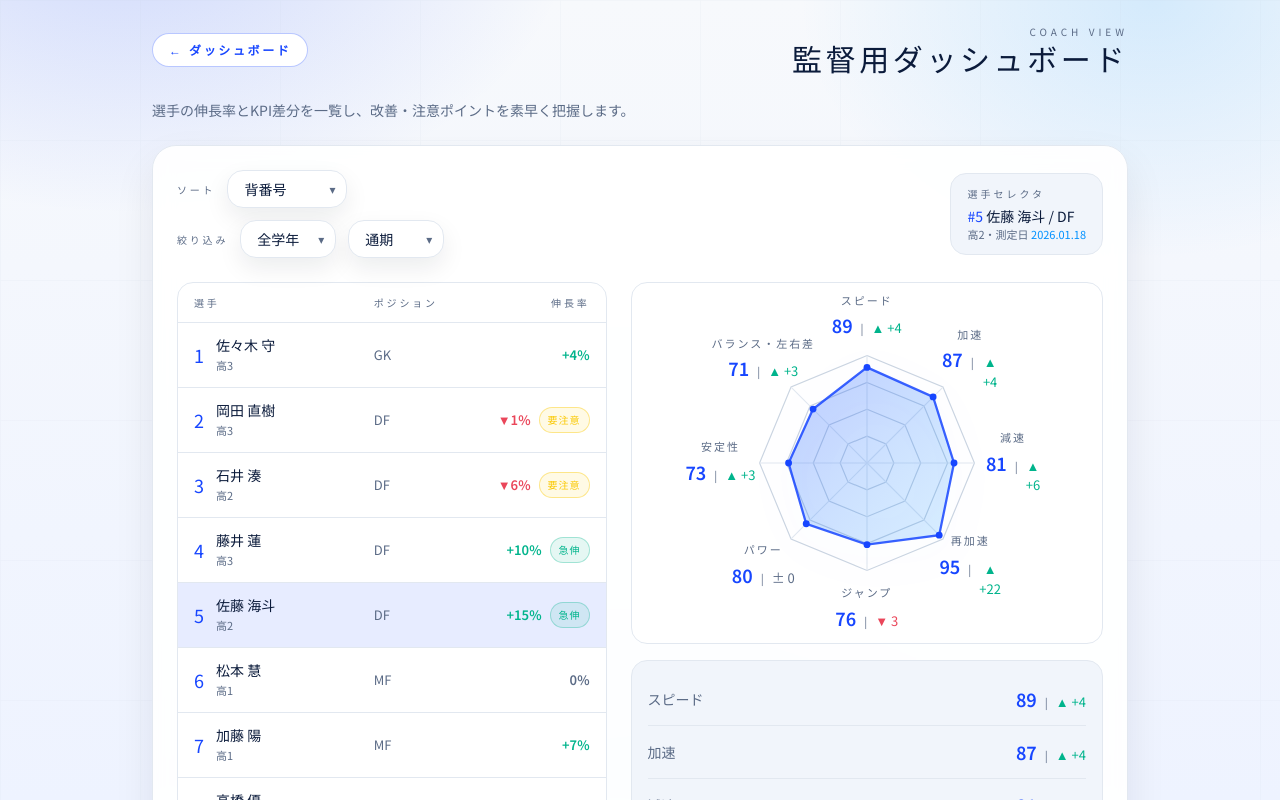
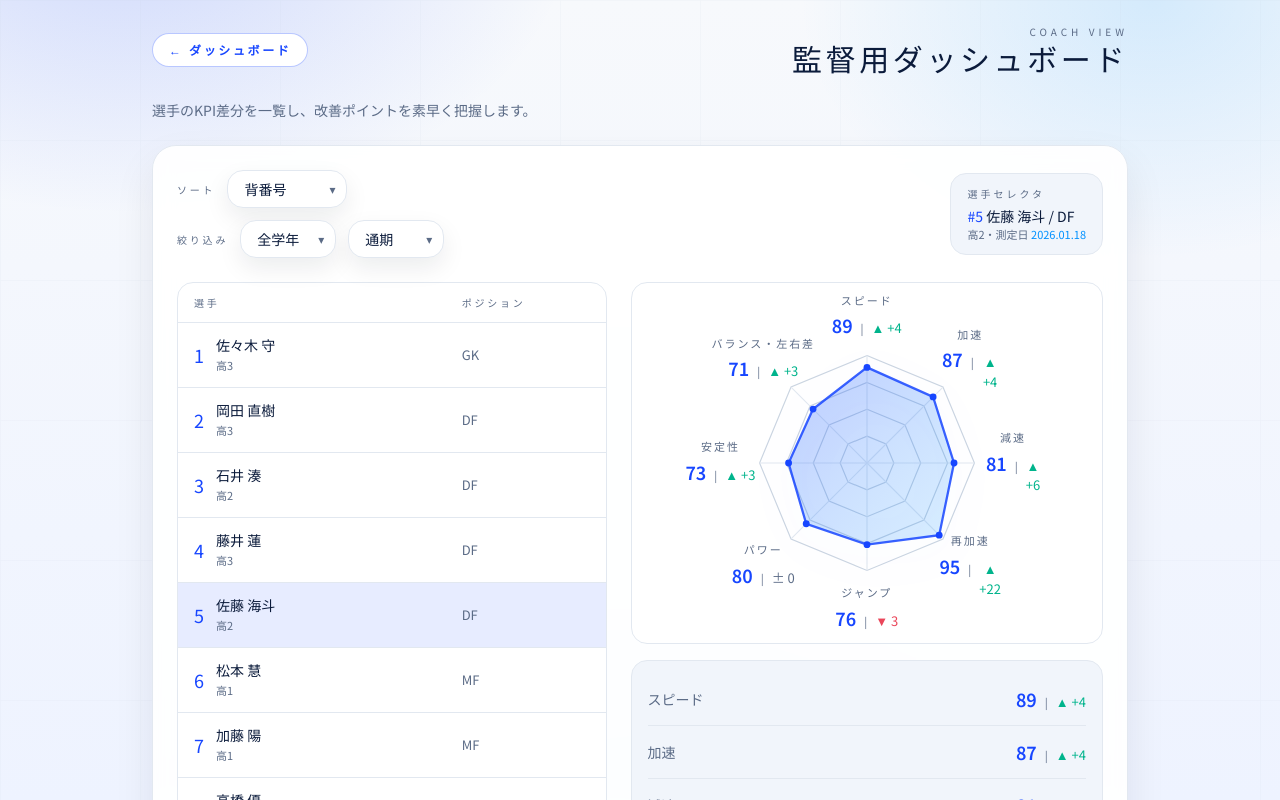
Before and after one commit to shohagiwara97/SSV_0118MG, a Next.js app in the folder pwa/: page /coach in a window 1280 px wide. Shown: the top 800 px of the page. Built offline with nearby package versions, Linux system fonts and the light colour scheme.

Commit message:
監督画面の修正

```diff
--- a/pwa/app/coach/page.tsx
+++ b/pwa/app/coach/page.tsx
@@ -9,7 +9,7 @@ import {
   coachPlayerReports
 } from "../lib/coachData";
 
-type CoachSortKey = "name" | "grade" | "position" | "number" | "growthRate" | "fatigueFlag";
+type CoachSortKey = "name" | "grade" | "position" | "number";
 
 type SortDirection = "asc" | "desc";
 
@@ -17,18 +17,14 @@ const sortOptions: { id: CoachSortKey; label: string }[] = [
   { id: "name", label: "選手名" },
   { id: "grade", label: "学年" },
   { id: "position", label: "ポジション" },
-  { id: "number", label: "背番号" },
-  { id: "growthRate", label: "伸長率" },
-  { id: "fatigueFlag", label: "疲労フラグ" }
+  { id: "number", label: "背番号" }
 ];
 
 const sortDirections: Record<CoachSortKey, SortDirection> = {
   name: "asc",
   grade: "asc",
   position: "asc",
-  number: "asc",
-  growthRate: "desc",
-  fatigueFlag: "desc"
+  number: "asc"
 };
 
 const gradeOptions = [
@@ -70,31 +66,9 @@ const comparePlayers = (
       return (positionOrder[a.position] ?? 9) - (positionOrder[b.position] ?? 9);
     case "number":
       return a.number - b.number;
-    case "growthRate":
-      return a.growthRate - b.growthRate;
-    case "fatigueFlag":
-      return Number(a.fatigueFlag) - Number(b.fatigueFlag);
     default:
       return 0;
   }
-};
-
-const statusBadgeStyles: Record<string, string> = {
-  上位: "border-accent/30 text-accent bg-accent/10",
-  急伸: "border-success/30 text-success bg-success/10",
-  要注意: "border-warning/40 text-warning bg-warning/10"
-};
-
-const formatGrowthRate = (value: number) => {
-  if (value > 0) return `+${value}%`;
-  if (value < 0) return `▼${Math.abs(value)}%`;
-  return "0%";
-};
-
-const growthRateTone = (value: number) => {
-  if (value > 0) return "text-success";
-  if (value < 0) return "text-danger";
-  return "text-muted";
 };
 
 const formatDelta = (value: number) => {
@@ -164,7 +138,7 @@ export default function CoachPage() {
       </header>
 
       <p className="text-base leading-relaxed text-muted sm:text-sm sm:leading-normal">
-        選手の伸長率とKPI差分を一覧し、改善・注意ポイントを素早く把握します。
+        選手のKPI差分を一覧し、改善ポイントを素早く把握します。
       </p>
 
       <section className="neon-card rounded-3xl p-4 sm:p-6">
@@ -249,28 +223,13 @@ export default function CoachPage() {
 
         <div className="mt-6 grid gap-5 md:grid-cols-[1fr_1.05fr] md:gap-6 lg:grid-cols-[1fr_1.1fr]">
           <div className="overflow-hidden rounded-2xl border border-line bg-white">
-            <div className="hidden grid-cols-[1.4fr_0.7fr_1fr] gap-3 border-b border-line px-4 py-3 text-[10px] uppercase tracking-[0.28em] text-muted sm:grid">
+            <div className="hidden grid-cols-[1.4fr_0.7fr] gap-3 border-b border-line px-4 py-3 text-[10px] uppercase tracking-[0.28em] text-muted sm:grid">
               <span>選手</span>
               <span>ポジション</span>
-              <span className="text-right">伸長率</span>
             </div>
             <div className="divide-y divide-line">
               {sortedPlayerList.map((player) => {
-                const statusClass = player.statusBadge
-                  ? statusBadgeStyles[player.statusBadge]
-                  : "";
                 const isSelected = player.id === activePlayerId;
-                const badge = player.statusBadge ? (
-                  <span
-                    className={`rounded-full border px-2 py-0.5 text-[10px] uppercase tracking-[0.1em] ${statusClass}`}
-                  >
-                    {player.statusBadge}
-                  </span>
-                ) : player.fatigueFlag ? (
-                  <span className="rounded-full border border-warning/40 bg-warning/10 px-2 py-0.5 text-[10px] uppercase tracking-[0.1em] text-warning">
-                    要注意
-                  </span>
-                ) : null;
 
                 return (
                   <button
@@ -278,7 +237,7 @@ export default function CoachPage() {
                     type="button"
                     onClick={() => setSelectedPlayerId(player.id)}
                     aria-pressed={isSelected}
-                    className={`grid w-full gap-3 px-4 py-3 text-left text-sm transition focus-visible:outline-none focus-visible:ring-2 focus-visible:ring-accent/30 sm:grid-cols-[1.4fr_0.7fr_1fr] sm:items-center sm:text-[13px] ${isSelected ? "bg-accent/10" : "hover:bg-surfaceAlt"}`}
+                    className={`grid w-full gap-3 px-4 py-3 text-left text-sm transition focus-visible:outline-none focus-visible:ring-2 focus-visible:ring-accent/30 sm:grid-cols-[1.4fr_0.7fr] sm:items-center sm:text-[13px] ${isSelected ? "bg-accent/10" : "hover:bg-surfaceAlt"}`}
                   >
                     <div className="sm:hidden">
                       <div className="flex items-center justify-between gap-3">
@@ -290,12 +249,6 @@ export default function CoachPage() {
                             <p className="text-sm text-ink">{player.name}</p>
                             <p className="text-[11px] text-muted">{player.grade}</p>
                           </div>
-                        </div>
-                        <div className="flex flex-col items-end gap-2">
-                          <span className={`font-semibold ${growthRateTone(player.growthRate)}`}>
-                            {formatGrowthRate(player.growthRate)}
-                          </span>
-                          {badge}
                         </div>
                       </div>
                       <p className="mt-2 text-xs text-muted">
@@ -311,12 +264,6 @@ export default function CoachPage() {
                       </div>
                     </div>
                     <span className="hidden text-muted sm:block">{player.position}</span>
-                    <div className="hidden flex-wrap items-center justify-end gap-2 sm:flex">
-                      <span className={`font-semibold ${growthRateTone(player.growthRate)}`}>
-                        {formatGrowthRate(player.growthRate)}
-                      </span>
-                      {badge}
-                    </div>
                   </button>
                 );
               })}
--- a/pwa/app/lib/coachData.ts
+++ b/pwa/app/lib/coachData.ts
@@ -67,7 +67,7 @@ export const coachFilterControls: CoachFilterControl[] = [
   {
     id: "sort",
     label: "選手",
-    helperText: "選手名/学年/ポジション/背番号/伸長率/疲労フラグ"
+    helperText: "選手名/学年/ポジション/背番号"
   },
   {
     id: "grade",
```
Also changed, not shown: 1 other file (tests, documents, lock files or other folders).
